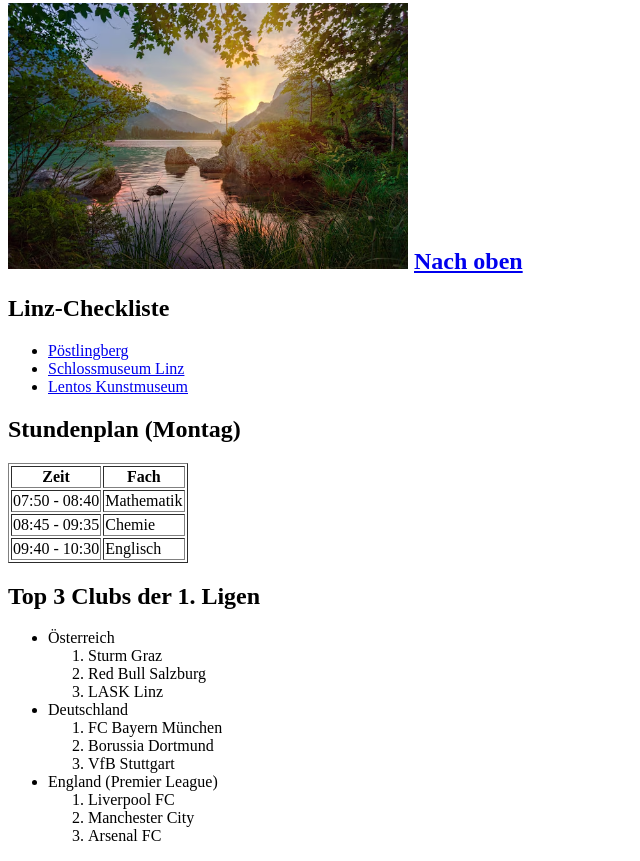
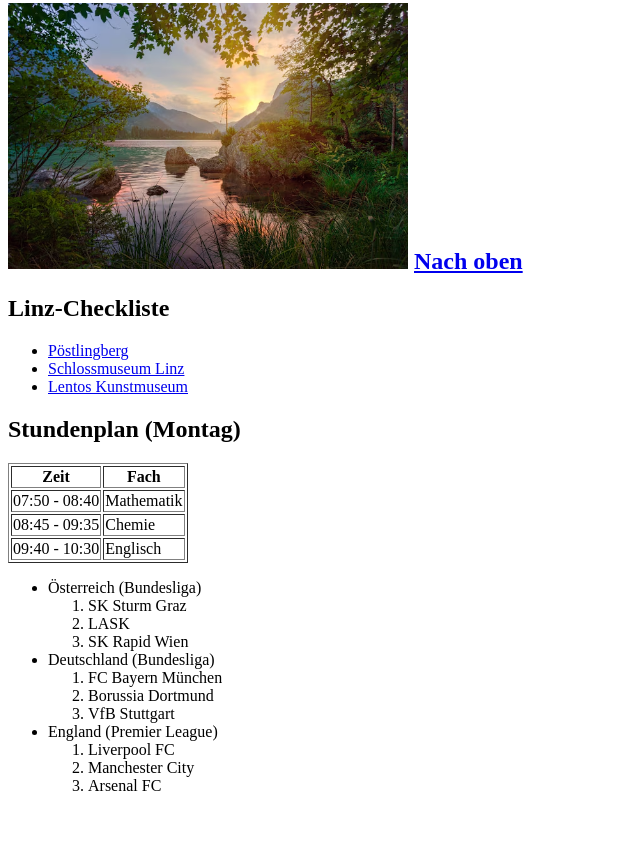
Before and after one commit to lanadukaric/5r2026-website1, a plain HTML site: page index.html in a window 1280 px wide. Shown: the part 618-1479 px from the top of the page, without its empty margins (0-640 px from the left). After the commit the page ends 1429 px from the top, so only its background shows below. Drawn offline with Linux system fonts and the light colour scheme.

Commit message:
Update index.html

```diff
--- a/index.html
+++ b/index.html
@@ -45,16 +45,15 @@
         <td>Englisch</td>
     </tr>
 </table>
-        <h2>Top 3 Clubs der 1. Ligen</h2>
        <ul>
-    <li>Österreich
+  <li>Österreich (Bundesliga)
     <ol>
-            <li>Sturm Graz</li>
-            <li>Red Bull Salzburg</li>
-            <li>LASK Linz</li>
+      <li>SK Sturm Graz</li>
+      <li>LASK</li>
+      <li>SK Rapid Wien</li>
     </ol>
   </li>
-    <li>Deutschland
+  <li>Deutschland (Bundesliga)
     <ol>
       <li>FC Bayern München</li>
       <li>Borussia Dortmund</li>
```
Lines whose indentation alone changed are shown as unchanged.
